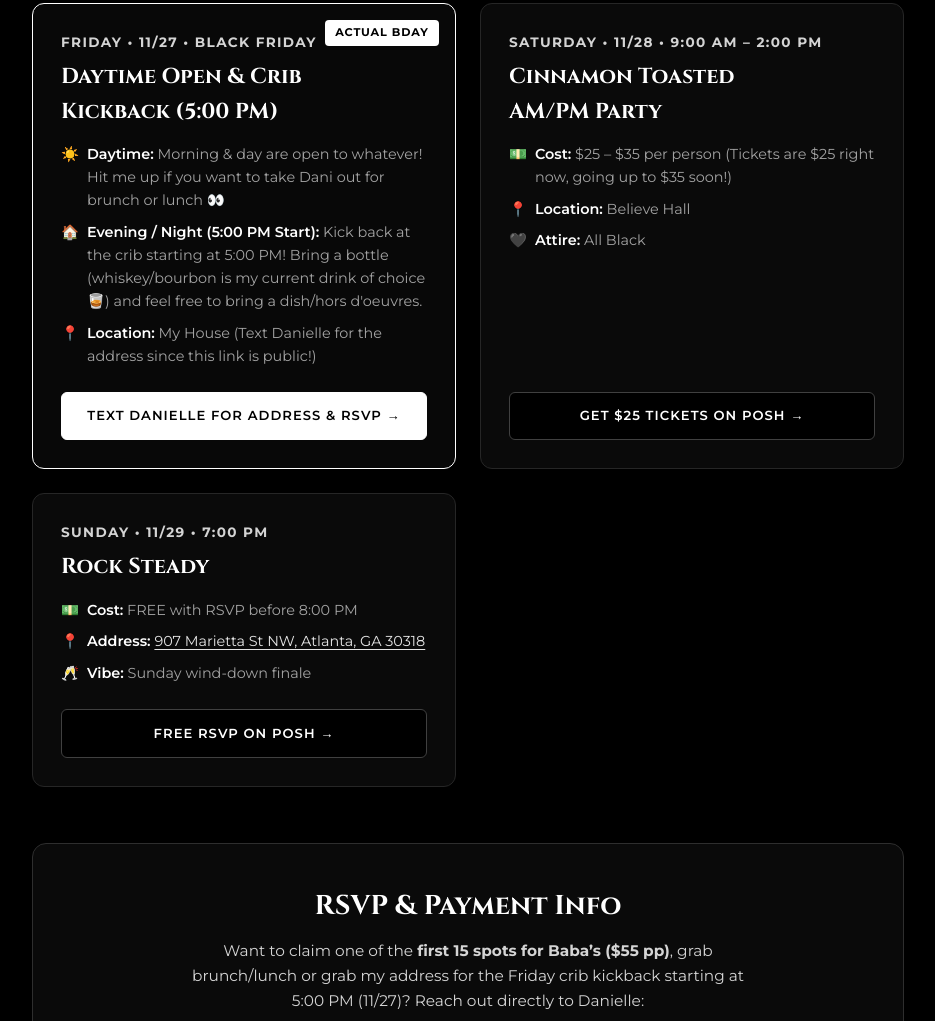
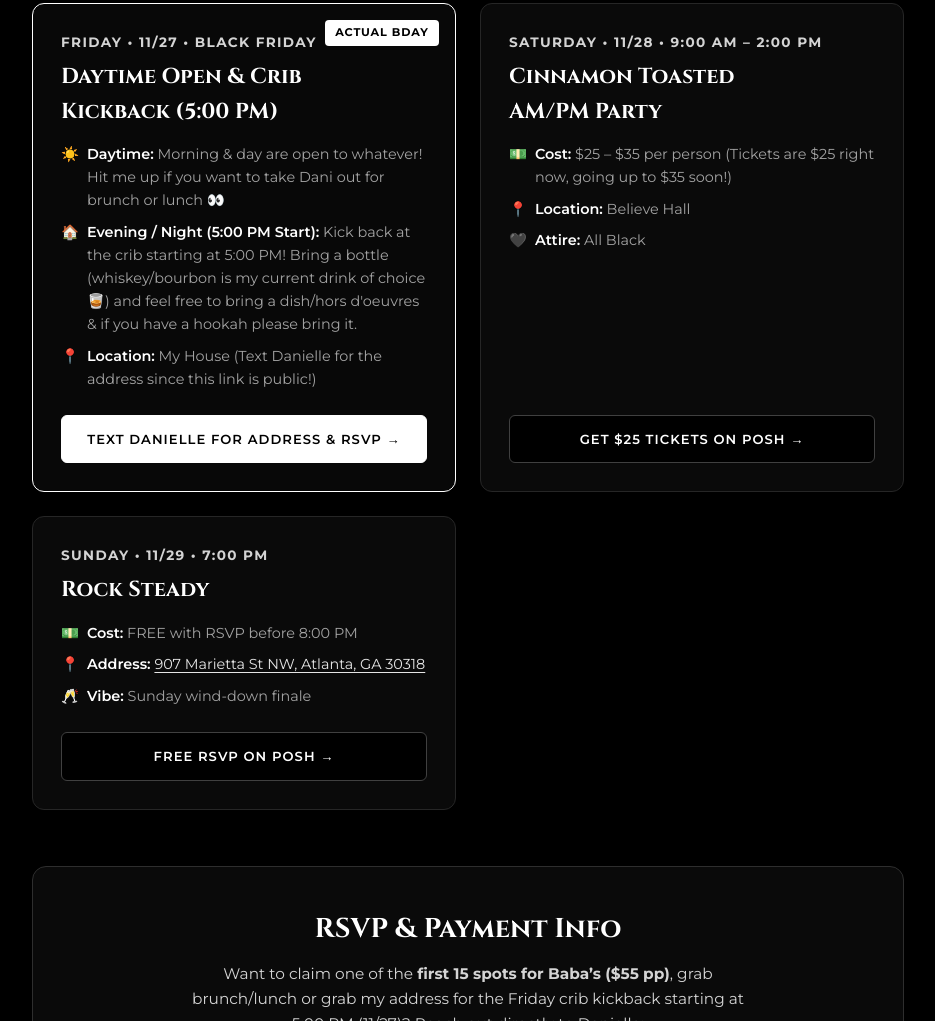
Before and after one commit to danielletsmith22/Dani-black-friday-bday, a plain HTML site: page index.html in a window 1280 px wide. Shown: the part 1141-2162 px from the top of the page, without its empty margins (172-1107 px from the left). Drawn offline with Linux system fonts and the light colour scheme.

Commit message:
Update event details to include hookah
Added a note to bring a hookah for the evening event.

```diff
--- a/index.html
+++ b/index.html
@@ -402,7 +402,7 @@
           <h3 class="event-title">Daytime Open &amp; Crib Kickback (5:00 PM)</h3>
           <ul class="event-details">
             <li><span>☀️</span> <span><strong>Daytime:</strong> Morning &amp; day are open to whatever! Hit me up if you want to take Dani out for brunch or lunch 👀</span></li>
-            <li><span>🏠</span> <span><strong>Evening / Night (5:00 PM Start):</strong> Kick back at the crib starting at 5:00 PM! Bring a bottle (whiskey/bourbon is my current drink of choice  🥃) and feel free to bring a dish/hors d'oeuvres.</span></li>
+            <li><span>🏠</span> <span><strong>Evening / Night (5:00 PM Start):</strong> Kick back at the crib starting at 5:00 PM! Bring a bottle (whiskey/bourbon is my current drink of choice  🥃) and feel free to bring a dish/hors d'oeuvres & if you have a hookah please bring it.</span></li>
             <li><span>📍</span> <span><strong>Location:</strong> My House (Text Danielle for the address since this link is public!)</span></li>
           </ul>
         </div>
```
